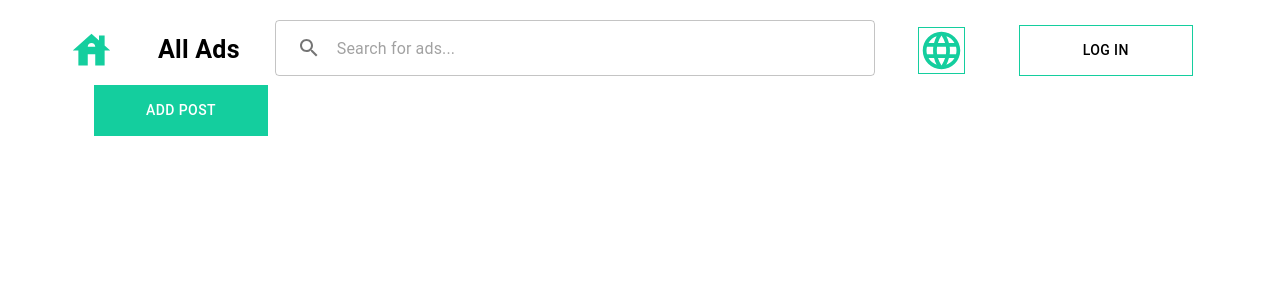
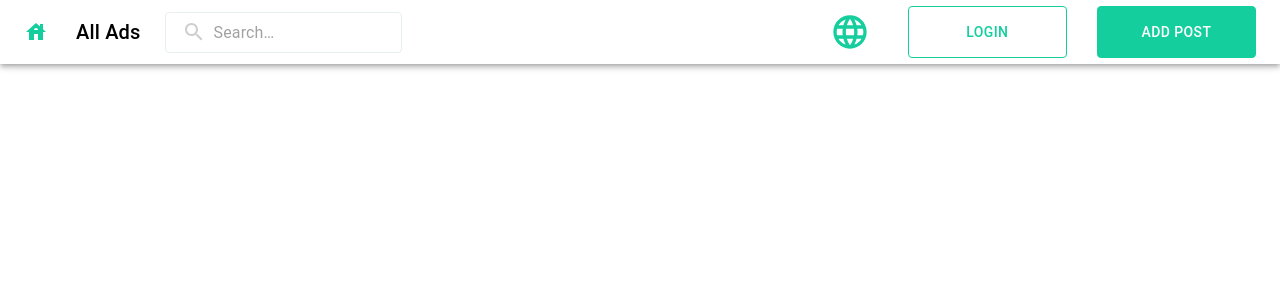
Before and after one commit to IsHaNinfo/RentHouseOnlinePlatform, a React (Create React App) app in the folder frontend/: page / in a window 1280 px wide. Shown: the top 300 px of the page. Built offline with nearby package versions, Linux system fonts and the light colour scheme.

Commit message:
add the search bar

```diff
--- a/frontend/src/App.css
+++ b/frontend/src/App.css
@@ -21,7 +21,7 @@
   align-items: center;
   justify-content: center;
   font-size: calc(10px + 2vmin);
-  color: white;
+  color: rgb(18, 18, 18);
 }
 
 .App-link {
--- a/frontend/src/Components/ListView/Home.js
+++ b/frontend/src/Components/ListView/Home.js
@@ -13,58 +13,132 @@ import HouseIcon from "@mui/icons-material/House";
 import SearchIcon from "@mui/icons-material/Search";
 import LanguageIcon from "@mui/icons-material/Language";
 import Login from "../Userpages/Login";
+import styled, { css } from "styled-components";
+import { useMediaQuery } from "@mui/material";
+import SearchBar from "./SearchBar";
+
 const Home = () => {
   const [inputValue, setInputValue] = useState("");
-  const [loginOpen, setLoginOpen] = useState(false); // State to control Login component's open state
+  const [loginOpen, setLoginOpen] = useState(false);
+  const [languageOpen, setLanguageOpen] = useState(false);
+  const [addPostOpen, setAddPostOpen] = useState(false);
 
   const handleChange = (event) => {
     setInputValue(event.target.value);
   };
   const handleLoginClick = () => {
-    setLoginOpen(true); // Open the Login component when the login button is clicked
+    setLoginOpen(true);
   };
   const handleLoginClose = () => {
-    setLoginOpen(false); // Close the Login component
+    setLoginOpen(false);
   };
+  const handleLanguageClick = () => {
+    setLanguageOpen(!languageOpen);
+  };
+  const handleAddPostClick = () => {
+    setAddPostOpen(!addPostOpen);
+  };
+
+  const AppBarContainer = styled.div`
+    margin-top: 20px;
+    .MuiAppBar-root {
+      background-color: white;
+      box-shadow: none;
+    }
+  `;
+
+  const isLargeScreen = useMediaQuery("(min-width: 768px)");
+
+  const MainContainner = styled(Grid)`
+    margin-left: ${isLargeScreen ? "5px" : "5px"};
+    margin-right: ${isLargeScreen ? "5px" : "15px"};
+  `;
+
+  const LoginGrid = styled(Grid)`
+    color: green;
+    border: 1px solid #14ce9e;
+    width: 174px;
+    height: 51px;
+    display: flex;
+    align-items: center;
+    justify-content: center;
+    margin-right: ${isLargeScreen ? "15px" : "35px"};
+  `;
+
+  const PostGrid = styled(Grid)`
+    background-color: #14ce9e;
+    font-size: 45px;
+    border: 1px solid #14ce9e;
+    width: 174px;
+    height: 51px;
+    display: flex;
+    align-items: center;
+    justify-content: center;
+    margin-left: ${isLargeScreen ? "5px" : "35px"};
+  `;
+
+  const StyledHouseIcon = styled(HouseIcon)`
+    color: #14ce9e;
+    ${(props) => css`
+      font-size: ${props.fontSize || "45px"};
+    `}
+  `;
+
+  const Title = styled.div`
+    font-weight: bold;
+    color: black;
+    margin-left: ${isLargeScreen ? "5px" : "35px"};
+    margin-right: ${isLargeScreen ? "5px" : "15px"};
+    display: ${isLargeScreen ? "block" : "none"};
+  `;
+
+  const Input = styled(TextField)`
+    width: ${isLargeScreen ? "600px" : "300px"};
+    margin-top: 5px;
+    margin-bottom: 5px;
+    height: 60px;
+    margin-right: ${isLargeScreen ? "15px" : "35px"};
+    border-radius: 20px 20px;
+    border: 0px solid red; /* Change border style here */
+  `;
+
+  const LoginB = styled(Button)`
+    color: black;
+    font-size: 35px;
+    display: flex;
+    align-items: center;
+    justify-content: center;
+  `;
+
+  const StyledLanguageIcon = styled(LanguageIcon)`
+    color: #14ce9e;
+    border: 1px solid #14ce9e;
+    ${(props) => css`
+      font-size: ${props.fontSize || "45px"};
+    `}
+  `;
 
   return (
     <div>
-      <AppBar
-        position="static"
-        sx={{ backgroundColor: "white", boxShadow: "none", mt: "15px" }}
-      >
+      <SearchBar />
+      {/* <AppBarContainer position="static">
         <Toolbar>
-          <Grid container alignItems="center" sx={{ ml: "35px", mr: "15px" }}>
+          <MainContainner container alignItems="center">
             <Grid item>
               <Button>
-                <HouseIcon sx={{ color: "#14CE9E", fontSize: "45px" }} />
+                <StyledHouseIcon fontSize="40px" />
               </Button>
             </Grid>
-            <Typography
-              sx={{
-                fontWeight: "bold",
-                color: "black",
-                fontSize: "25px",
-                ml: "35px",
-                mr: "35px",
-              }}
-            >
-              All Ads
-            </Typography>
-            <TextField
+            <Title>
+              <Typography>All Ads</Typography>
+            </Title>{" "}
+            <Input
               id="outlined-size-small"
               variant="outlined"
               value={inputValue}
               onChange={handleChange}
               placeholder="Search for ads..."
               type="text"
-              sx={{
-                width: "600px",
-                mt: "5px",
-                mb: "5px",
-                height: "60px",
-                mr: "35px",
-              }} // Adjusted height
               InputProps={{
                 startAdornment: (
                   <InputAdornment position="start">
@@ -76,32 +150,21 @@ const Home = () => {
               }}
             />
             <Grid sx={{ mr: "45px" }}>
-              <Button>
-                <LanguageIcon
-                  sx={{
-                    color: "#14CE9E",
-                    fontSize: "45px",
-                    border: "1px solid #14CE9E", // Added border style
-                  }}
-                />
+              <Button onClick={handleLanguageClick}>
+                <StyledLanguageIcon fontSize="40px" />
               </Button>
             </Grid>
-            <Grid
-              onClick={handleLoginClick}
-              sx={{
-                color: "green",
-                fontSize: "45px",
-                border: "1px solid #14CE9E",
-                width: "174px",
-                height: "51px",
-                display: "flex",
-                alignItems: "center", // Center align the text vertically
-                justifyContent: "center",
-                mr: "35px", // Added border style
-              }}
-            >
-              <Button sx={{ color: "black" }}>Log in</Button>
-            </Grid>
+            <LoginGrid onClick={handleLoginClick}>
+              <LoginB>Log in</LoginB>
+            </LoginGrid>
+            <PostGrid onClick={handleAddPostClick}>
+              <Button sx={{ color: "white" }}>Add Post</Button>
+            </PostGrid>
+          </MainContainner>
+        </Toolbar>
+      </AppBarContainer>
+
+      {languageOpen && (
         <Grid
           sx={{
             backgroundColor: "#14CE9E",
@@ -110,19 +173,36 @@ const Home = () => {
             width: "174px",
             height: "51px",
             display: "flex",
-                alignItems: "center", // Center align the text vertically
+            alignItems: "center",
             justifyContent: "center",
-                ml: "35px", // Center align the text horizontally
+            ml: "35px",
+          }}
+        >
+          <Button sx={{ color: "white" }}>Language</Button>
+        </Grid>
+      )}
+
+      {loginOpen && (
+        <Login handleClose={handleLoginClose} handleOpen={handleLoginClick} />
+      )}
+
+      {addPostOpen && (
+        <Grid
+          sx={{
+            backgroundColor: "#14CE9E",
+            fontSize: "45px",
+            border: "1px solid #14CE9E",
+            width: "174px",
+            height: "51px",
+            display: "flex",
+            alignItems: "center",
+            justifyContent: "center",
+            ml: "35px",
           }}
         >
           <Button sx={{ color: "white" }}>Add Post</Button>
         </Grid>
-          </Grid>
-        </Toolbar>
-      </AppBar>
-      {loginOpen && (
-        <Login handleClose={handleLoginClose} handleOpen={handleLoginClick} />
-      )}
+      )} */}
     </div>
   );
 };
--- /dev/null
+++ b/frontend/src/Components/ListView/SearchBar.js
@@ -0,0 +1,258 @@
+import * as React from "react";
+import { styled, alpha } from "@mui/material/styles";
+import AppBar from "@mui/material/AppBar";
+import Box from "@mui/material/Box";
+import Toolbar from "@mui/material/Toolbar";
+import IconButton from "@mui/material/IconButton";
+import Typography from "@mui/material/Typography";
+import InputBase from "@mui/material/InputBase";
+import Badge from "@mui/material/Badge";
+import MenuItem from "@mui/material/MenuItem";
+import Menu from "@mui/material/Menu";
+import MenuIcon from "@mui/icons-material/Menu";
+import SearchIcon from "@mui/icons-material/Search";
+import AccountCircle from "@mui/icons-material/AccountCircle";
+import MailIcon from "@mui/icons-material/Mail";
+import NotificationsIcon from "@mui/icons-material/Notifications";
+import MoreIcon from "@mui/icons-material/MoreVert";
+import HouseIcon from "@mui/icons-material/House";
+import LanguageIcon from "@mui/icons-material/Language";
+import Button from "@mui/material/Button";
+const Search = styled("div")(({ theme }) => ({
+  position: "relative",
+  borderRadius: theme.shape.borderRadius,
+  backgroundColor: "white",
+  border: "1px solid #E9EFED", // Change the border color here
+  "&:hover": {
+    backgroundColor: "#F1F9F6",
+  },
+  marginRight: theme.spacing(2),
+  marginLeft: 0,
+  width: "100%",
+  [theme.breakpoints.up("sm")]: {
+    marginLeft: theme.spacing(3),
+    width: "auto",
+  },
+}));
+
+const SearchIconWrapper = styled("div")(({ theme }) => ({
+  padding: theme.spacing(0, 2),
+  height: "100%",
+  position: "absolute",
+  pointerEvents: "none",
+  display: "flex",
+  alignItems: "center",
+  justifyContent: "center",
+}));
+
+const StyledInputBase = styled(InputBase)(({ theme }) => ({
+  "& .MuiInputBase-input": {
+    padding: theme.spacing(1, 1, 1, 0),
+    // vertical padding + font size from searchIcon
+    paddingLeft: `calc(1em + ${theme.spacing(4)})`,
+    transition: theme.transitions.create("width"),
+    width: "100%",
+    [theme.breakpoints.up("md")]: {
+      width: "20ch",
+    },
+  },
+}));
+
+const StyledAppBar = styled(AppBar)(({ theme }) => ({
+  backgroundColor: "white", // Change the background color here
+  "& .MuiAppBar-root": {
+    boxShadow: "none",
+  },
+}));
+
+const StyledIcon = styled(SearchIcon)(({ theme }) => ({
+  color: "#CECECE",
+}));
+const StyledHouseIcon = styled(HouseIcon)(({ theme }) => ({
+  color: "#14ce9e",
+}));
+
+const StyledLanguageIcon = styled(LanguageIcon)(({ theme }) => ({
+  color: "#14ce9e",
+  fontSize: "40px",
+  width: "100%",
+  marginRight: "30px",
+}));
+
+const StyledLogin = styled(Button)(({ theme }) => ({
+  color: "#14ce9e",
+  border: " 1px solid #14ce9e",
+  width: "100%",
+  [theme.breakpoints.up("md")]: {
+    width: "20ch",
+  },
+  display: "flex",
+  alignItems: "center",
+  justifyContent: "center",
+  "&:hover": {
+    backgroundColor: "#14ce9e",
+    color: "white",
+  },
+}));
+
+const StyledAdd = styled(Button)(({ theme }) => ({
+  marginLeft: "30px",
+  backgroundColor: "#14ce9e",
+  border: "1px solid #14ce9e",
+  width: "100%",
+  [theme.breakpoints.up("md")]: {
+    width: "20ch",
+  },
+  display: "flex",
+  alignItems: "center",
+  justifyContent: "center",
+  color: "white",
+  "&:hover": {
+    color: "#14ce9e",
+  },
+}));
+
+export default function SearchBar() {
+  const [anchorEl, setAnchorEl] = React.useState(null);
+  const [mobileMoreAnchorEl, setMobileMoreAnchorEl] = React.useState(null);
+
+  const isMenuOpen = Boolean(anchorEl);
+  const isMobileMenuOpen = Boolean(mobileMoreAnchorEl);
+
+  const handleProfileMenuOpen = (event) => {
+    setAnchorEl(event.currentTarget);
+  };
+
+  const handleMobileMenuClose = () => {
+    setMobileMoreAnchorEl(null);
+  };
+
+  const handleMenuClose = () => {
+    setAnchorEl(null);
+    handleMobileMenuClose();
+  };
+
+  const handleMobileMenuOpen = (event) => {
+    setMobileMoreAnchorEl(event.currentTarget);
+  };
+
+  const menuId = "primary-search-account-menu";
+  const renderMenu = (
+    <Menu
+      anchorEl={anchorEl}
+      anchorOrigin={{
+        vertical: "top",
+        horizontal: "right",
+      }}
+      id={menuId}
+      keepMounted
+      transformOrigin={{
+        vertical: "top",
+        horizontal: "right",
+      }}
+      open={isMenuOpen}
+      onClose={handleMenuClose}
+    >
+      <MenuItem onClick={handleMenuClose}>Profile</MenuItem>
+      <MenuItem onClick={handleMenuClose}>My account</MenuItem>
+    </Menu>
+  );
+
+  const mobileMenuId = "primary-search-account-menu-mobile";
+  const renderMobileMenu = (
+    <Menu
+      anchorEl={mobileMoreAnchorEl}
+      anchorOrigin={{
+        vertical: "top",
+        horizontal: "right",
+      }}
+      id={mobileMenuId}
+      keepMounted
+      transformOrigin={{
+        vertical: "top",
+        horizontal: "right",
+      }}
+      open={isMobileMenuOpen}
+      onClose={handleMobileMenuClose}
+    >
+      <MenuItem>
+        <IconButton size="large" color="inherit">
+          <MailIcon />
+        </IconButton>
+        <p>Login</p>
+      </MenuItem>
+      <MenuItem>
+        <IconButton size="large" color="inherit">
+          <NotificationsIcon />
+        </IconButton>
+        <p>SignUp</p>
+      </MenuItem>
+      <MenuItem onClick={handleProfileMenuOpen}>
+        <IconButton
+          size="large"
+          aria-label="account of current user"
+          aria-controls="primary-search-account-menu"
+          aria-haspopup="true"
+        >
+          <AccountCircle />
+        </IconButton>
+        <p>Profile</p>
+      </MenuItem>
+    </Menu>
+  );
+
+  return (
+    <Box sx={{ flexGrow: 1 }}>
+      <StyledAppBar position="static">
+        <Toolbar>
+          <IconButton
+            size="large"
+            edge="start"
+            aria-label="open drawer"
+            sx={{ mr: 2 }}
+          >
+            <StyledHouseIcon />
+          </IconButton>
+          <Typography
+            variant="h6"
+            noWrap
+            component="div"
+            sx={{ display: { xs: "none", sm: "block", color: "black" } }}
+          >
+            All Ads
+          </Typography>
+          <Search>
+            <SearchIconWrapper>
+              <StyledIcon />
+            </SearchIconWrapper>
+            <StyledInputBase
+              placeholder="Search…"
+              inputProps={{ "aria-label": "search" }}
+            />
+          </Search>
+          <Box sx={{ flexGrow: 1 }} />
+          <Box sx={{ display: { xs: "none", md: "flex" } }}>
+            <Button>
+              <StyledLanguageIcon />
+            </Button>
+            <StyledLogin>Login</StyledLogin>
+            <StyledAdd>Add Post</StyledAdd>
+          </Box>
+          <Box sx={{ display: { xs: "flex", md: "none" } }}>
+            <IconButton
+              size="large"
+              aria-label="show more"
+              aria-controls={mobileMenuId}
+              aria-haspopup="true"
+              onClick={handleMobileMenuOpen}
+            >
+              <MoreIcon />
+            </IconButton>
+          </Box>
+        </Toolbar>
+      </StyledAppBar>
+      {renderMobileMenu}
+      {renderMenu}
+    </Box>
+  );
+}
```
Lines whose indentation alone changed are shown as unchanged.
